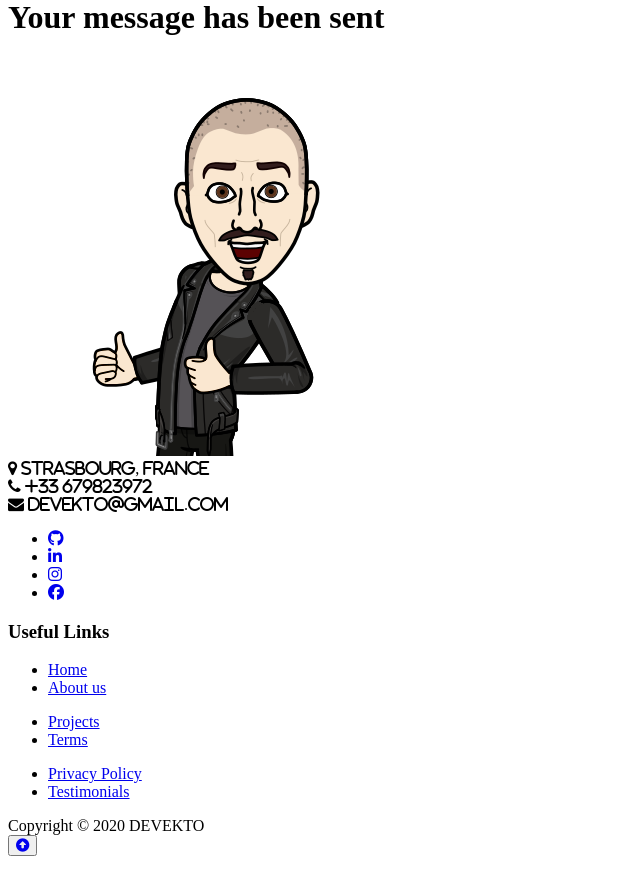
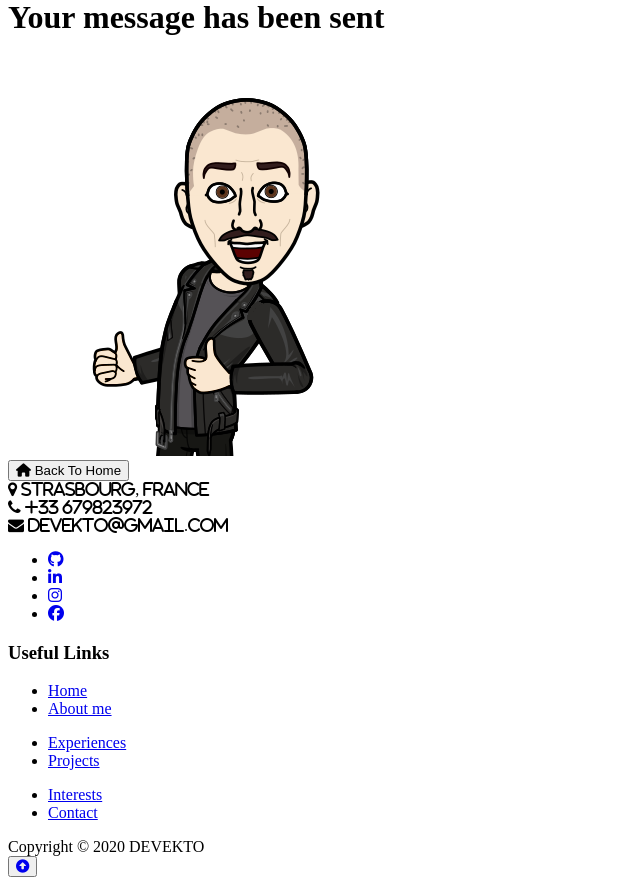
Before and after one commit to MAXIKAIS/DEVEKTO, a Symfony app: template templates/contact/index.html.twig in a window 1280 px wide. Shown: the part 188-1073 px from the top of the page, without its empty margins (0-640 px from the left). Before the commit the page ends 1044 px from the top, so only its background shows below. Run offline with Twig, Linux system fonts and the light colour scheme; the template is opened without the code that fills it, so the values that code supplies are empty; some libraries are stand-ins or nearby versions.

Commit message:
maj link

```diff
--- a/templates/base.html.twig
+++ b/templates/base.html.twig
@@ -16,7 +16,8 @@
 {% block body %}{% endblock %}
 {% block javascripts %}{{ encore_entry_script_tags('app') }}
     <script src="https://cdnjs.cloudflare.com/ajax/libs/jquery/3.1.1/jquery.min.js"></script>
-        <script src="https://cdnjs.cloudflare.com/ajax/libs/modernizr/2.8.3/modernizr.min.js" type="text/javascript"></script>
+    <script src="https://cdnjs.cloudflare.com/ajax/libs/modernizr/2.8.3/modernizr.min.js"
+            type="text/javascript"></script>
     <script src="https://cdnjs.cloudflare.com/ajax/libs/jquery/2.1.3/jquery.min.js"></script>
     <script src="https://maxcdn.bootstrapcdn.com/bootstrap/3.3.7/js/bootstrap.min.js"></script>
 {% endblock %}
--- a/templates/contact/index.html.twig
+++ b/templates/contact/index.html.twig
@@ -4,16 +4,28 @@
 
 {% block body %}
 
-    <div class="container">
-        <div class="row">
-            <div class="col-12 text-center">
+    <div class="container contact-response">
+        <div class="row text-center">
+            <div class="col-1"></div>
+            <div class="col-10">
                 <div class="section-heading">
-                    <h1 class="contact-ok"><span class="glyphicon glyphicon-info-sign" aria-hidden="true"></span> Your message has been sent
+                    <h1 class="contact-ok"><span class="glyphicon glyphicon-info-sign" aria-hidden="true"></span> Your
+                        message has been sent
                     </h1>
-{#                    <span class="animate-border border-black contact-anime"></span>#}
+                    {# <span class="animate-border border-black contact-anime"></span> #}
                     <img src="/image/contact.jpg" class="img-footer" alt="">
                 </div>
             </div>
+            <div class="col-1"></div>
+        </div>
+        <div class="row text-center">
+            <div class="col-1"></div>
+            <div class="col-10">
+                <a href="/">
+                    <button class="btn-exp btn-2 btn-contact-send"><i class="fas fa-home"></i> Back To Home</button>
+                </a>
+            </div>
+            <div class="col-1"></div>
         </div>
     </div>
 
--- a/templates/contact/new.html.twig
+++ b/templates/contact/new.html.twig
@@ -4,9 +4,10 @@
 
 {% block body %}
 
-    <div class="section-heading text-center">
+    <div class="section-heading text-center form-contact">
         <h1 class="send-contact"><span class="glyphicon glyphicon-info-sign" aria-hidden="true"></span> Send Your Message</h1>
-    </div>
+
 
     {{ include('contact/_form.html.twig') }}
+    </div>
 {% endblock %}
--- a/templates/footer.html.twig
+++ b/templates/footer.html.twig
@@ -58,30 +58,30 @@
                                             <div class="col-4">
                                                 <ul>
                                                     <li>
-                                                        <a href="#">Home</a>
+                                                        <a href="/">Home</a>
                                                     </li>
                                                     <li>
-                                                        <a href="#">About us</a>
+                                                        <a href="#about">About me</a>
                                                     </li>
                                                 </ul>
                                             </div>
                                             <div class="col-4">
                                                 <ul>
                                                     <li>
-                                                        <a href="#">Projects</a>
+                                                        <a href="#experiences">Experiences</a>
                                                     </li>
                                                     <li>
-                                                        <a href="#">Terms</a>
+                                                        <a href="#portfolio">Projects</a>
                                                     </li>
                                                 </ul>
                                             </div>
                                             <div class="col-4">
                                                 <ul>
                                                     <li>
-                                                        <a href="#">Privacy Policy</a>
+                                                        <a href="#interests">Interests</a>
                                                     </li>
                                                     <li>
-                                                        <a href="#">Testimonials</a>
+                                                        <a href="{{ path('contact_new')}}">Contact</a>
                                                     </li>
                                                 </ul>
                                             </div>
--- a/templates/navbar.html.twig
+++ b/templates/navbar.html.twig
@@ -7,19 +7,19 @@
     <div class="collapse navbar-collapse" id="navbarColor02">
         <ul class="navbar-nav mr-auto">
             <li class="nav-item">
-                <a class="nav-link" href="#">About Me</a>
+                <a class="nav-link" href="#about">About Me</a>
             </li>
             <li class="nav-item">
-                <a class="nav-link" href="#Experiences">Experiences</a>
+                <a class="nav-link" href="#experiences">Experiences</a>
             </li>
             <li class="nav-item">
-                <a class="nav-link" href="{{ path('portfolio_index') }}">Portfolio</a>
+                <a class="nav-link" href="#portfolio">Portfolio</a>
             </li>
             <li class="nav-item">
-                <a class="nav-link" href="#Interests">Interests</a>
+                <a class="nav-link" href="#interests">Interests</a>
             </li>
             <li class="nav-item">
-                <a class="nav-link" href="{{ path('contact_new') }}">Contact</a>
+                <a class="nav-link" href="#contact">Contact</a>
             </li>
         </ul>
         <ul class="nav navbar-nav navbar-right">
--- a/templates/portfolio/show.html.twig
+++ b/templates/portfolio/show.html.twig
@@ -4,7 +4,7 @@
 
 {% block body %}
 
-    <div class="container">
+    <div class="container portfolio-show">
         <div class="row text-center">
             <div class="col-1"></div>
             <div class="col-10">
--- a/templates/security/login.html.twig
+++ b/templates/security/login.html.twig
@@ -4,7 +4,7 @@
 
 {% block body %}
 
-    <div class="container">
+    <div class="container log-container">
         <div class="card card-container">
             <div class="row">
                 <div class="col-1"></div>
```
Also changed, not shown: assets/scss/app.scss (+31 -5 lines), templates/home.html.twig (+10 -4 lines). Lines whose indentation alone changed are shown as unchanged.
